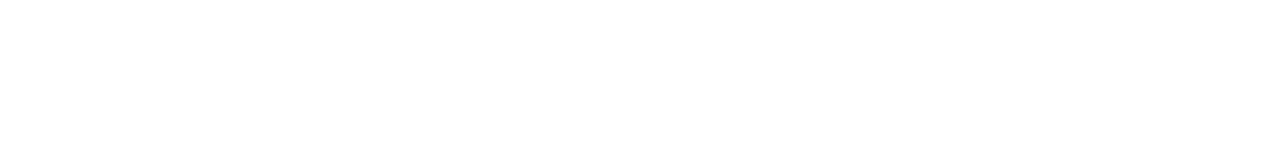
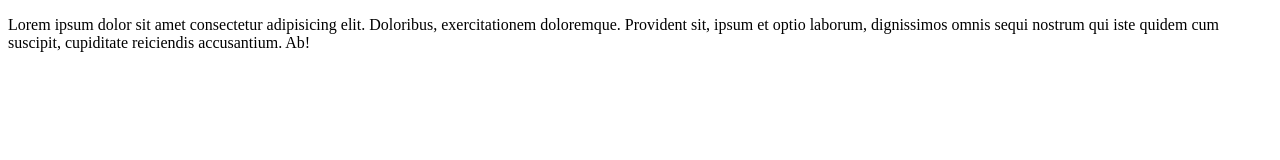
Before and after one commit to jannatulfardousmim/my-hub, a plain HTML site: page index.html in a window 1280 px wide. Drawn offline with Linux system fonts and the light colour scheme.

Commit message:
first commit

```diff
--- a/index.html
+++ b/index.html
@@ -6,6 +6,6 @@
     <title>my first hub</title>
 </head>
 <body>
-
+    <p>Lorem ipsum dolor sit amet consectetur adipisicing elit. Doloribus, exercitationem doloremque. Provident sit, ipsum et optio laborum, dignissimos omnis sequi nostrum qui iste quidem cum suscipit, cupiditate reiciendis accusantium. Ab!</p>
 </body>
 </html>
```
